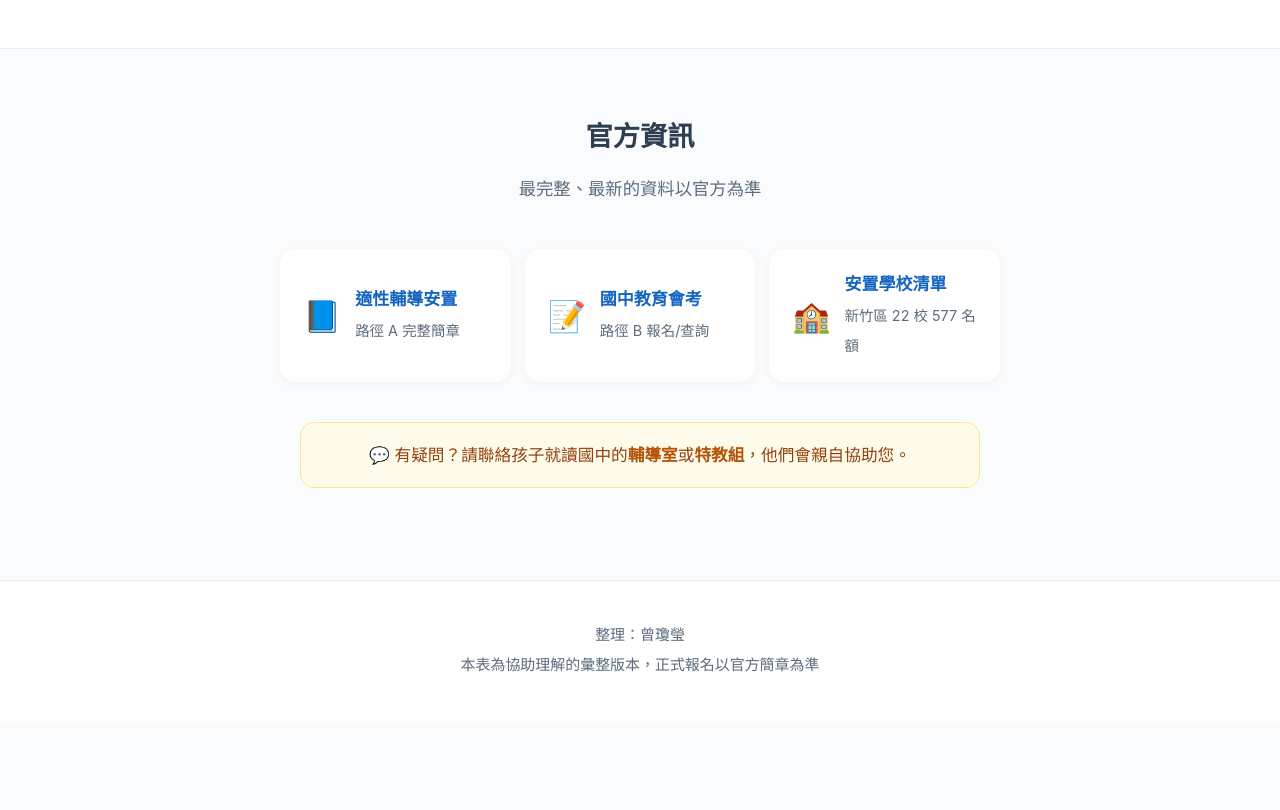
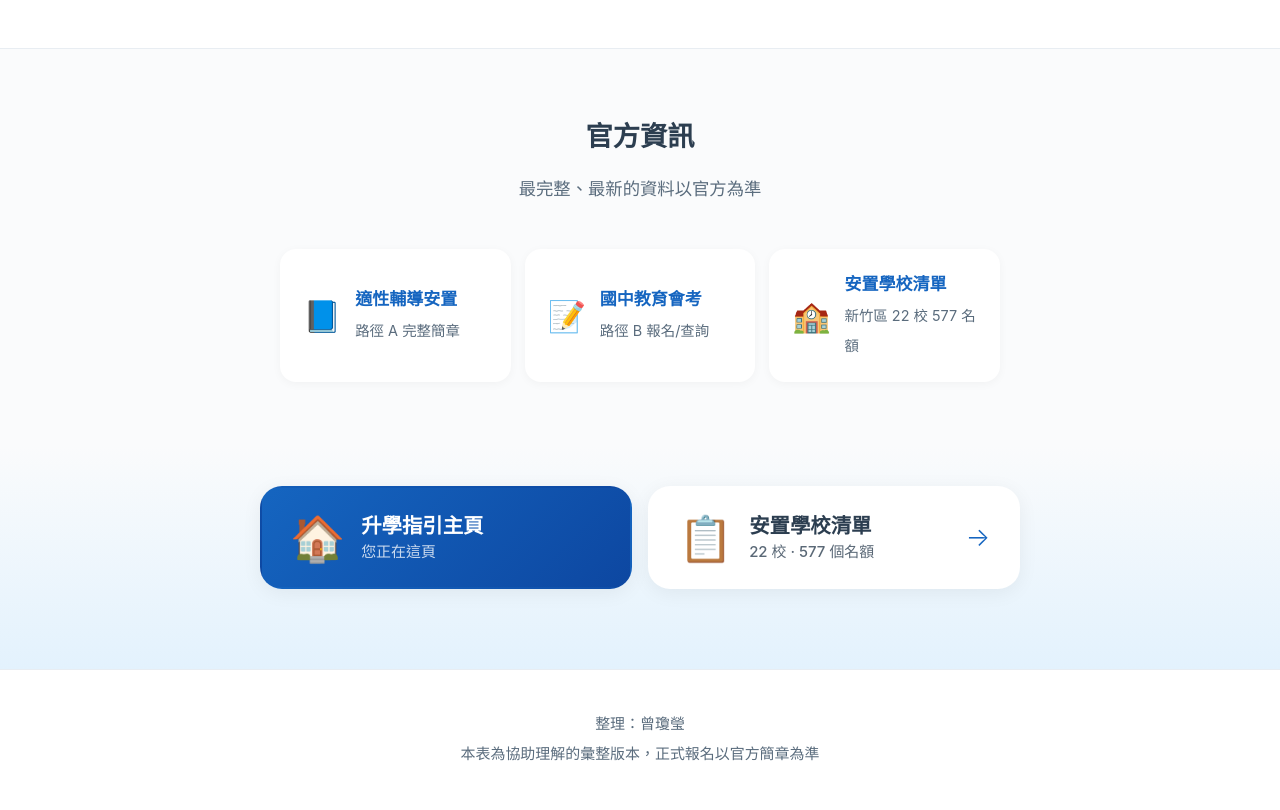
Before and after one commit to classtools1020/classtools1020, a plain HTML site: page paths-2026-hsinchu.html in a window 1280 px wide. Shown: the part 4235-5045 px from the top of the page. Before the commit the page ends 4956 px from the top, so only its background shows below. Drawn offline with Linux system fonts and the light colour scheme.

Commit message:
去掉黃色提示框，加大顆可愛的兩頁切換卡片導覽
- 兩張並排的大卡片：升學指引主頁 / 安置學校清單
- 當前頁面藍色漸層 + 不可點，另一頁白底可懸停動畫
- 大圖示、清楚副標、箭頭指引

Co-Authored-By: Claude Opus 4.6 <noreply@anthropic.com>

```diff
--- a/paths-2026-hsinchu.html
+++ b/paths-2026-hsinchu.html
@@ -139,9 +139,24 @@ section{padding:64px 0}
 footer{padding:40px 24px;text-align:center;color:var(--soft);font-size:.88em;line-height:2;border-top:1px solid var(--line);background:#fff}
 footer a{color:var(--primary);text-decoration:none}
 
-/* ========== HIGHLIGHT BOX ========== */
-.highlight{max-width:680px;margin:0 auto 28px;background:#fffbeb;border:1.5px solid #fde68a;border-radius:14px;padding:18px 24px;color:#92400e;font-size:.98em;text-align:center;line-height:1.7}
-.highlight b{color:#b45309}
+/* ========== 頁面切換大按鈕 ========== */
+.page-nav-wrap{padding:40px 0 80px;background:linear-gradient(180deg,var(--bg) 0%,#e3f2fd 100%)}
+.page-nav{display:grid;grid-template-columns:1fr 1fr;gap:16px;max-width:760px;margin:0 auto}
+.pn-card{display:flex;align-items:center;gap:16px;padding:24px 28px;background:#fff;border-radius:22px;box-shadow:0 4px 20px rgba(0,0,0,.06);text-decoration:none;color:var(--ink);transition:all .25s;border:2px solid transparent;position:relative;overflow:hidden}
+.pn-card:hover{transform:translateY(-4px);box-shadow:0 10px 30px rgba(21,101,192,.15);border-color:var(--primary)}
+.pn-card.pn-current{background:linear-gradient(135deg,#1565c0,#0d47a1);color:#fff;border-color:transparent;cursor:default}
+.pn-card.pn-current:hover{transform:none;box-shadow:0 4px 20px rgba(21,101,192,.3)}
+.pn-emoji{font-size:2.6em;flex-shrink:0;line-height:1}
+.pn-text{flex:1;line-height:1.4}
+.pn-text strong{display:block;font-size:1.2em;font-weight:900;margin-bottom:2px}
+.pn-text small{display:block;font-size:.88em;opacity:.78;font-weight:500}
+.pn-arrow{font-size:1.5em;color:var(--primary);font-weight:300;transition:transform .25s}
+.pn-card:hover .pn-arrow{transform:translateX(6px)}
+@media(max-width:640px){
+  .page-nav{grid-template-columns:1fr}
+  .pn-card{padding:20px 22px}
+  .pn-emoji{font-size:2.2em}
+}
 </style>
 </head>
 <body>
@@ -411,8 +426,28 @@ footer a{color:var(--primary);text-decoration:none}
       </a>
     </div>
 
-    <div class="highlight" style="margin-top:40px">
-      💬 有疑問？請聯絡孩子就讀國中的<b>輔導室</b>或<b>特教組</b>，他們會親自協助您。
+  </div>
+</section>
+
+<!-- ============ 頁面切換 大按鈕 ============ -->
+<section class="page-nav-wrap">
+  <div class="container">
+    <div class="page-nav">
+      <a href="paths-2026-hsinchu.html" class="pn-card pn-current">
+        <span class="pn-emoji">🏠</span>
+        <span class="pn-text">
+          <strong>升學指引主頁</strong>
+          <small>您正在這頁</small>
+        </span>
+      </a>
+      <a href="placement-2026-hsinchu.html" class="pn-card">
+        <span class="pn-emoji">📋</span>
+        <span class="pn-text">
+          <strong>安置學校清單</strong>
+          <small>22 校 · 577 個名額</small>
+        </span>
+        <span class="pn-arrow">→</span>
+      </a>
     </div>
   </div>
 </section>
```
Also changed, not shown: placement-2026-hsinchu.html (+35 -0 lines).
